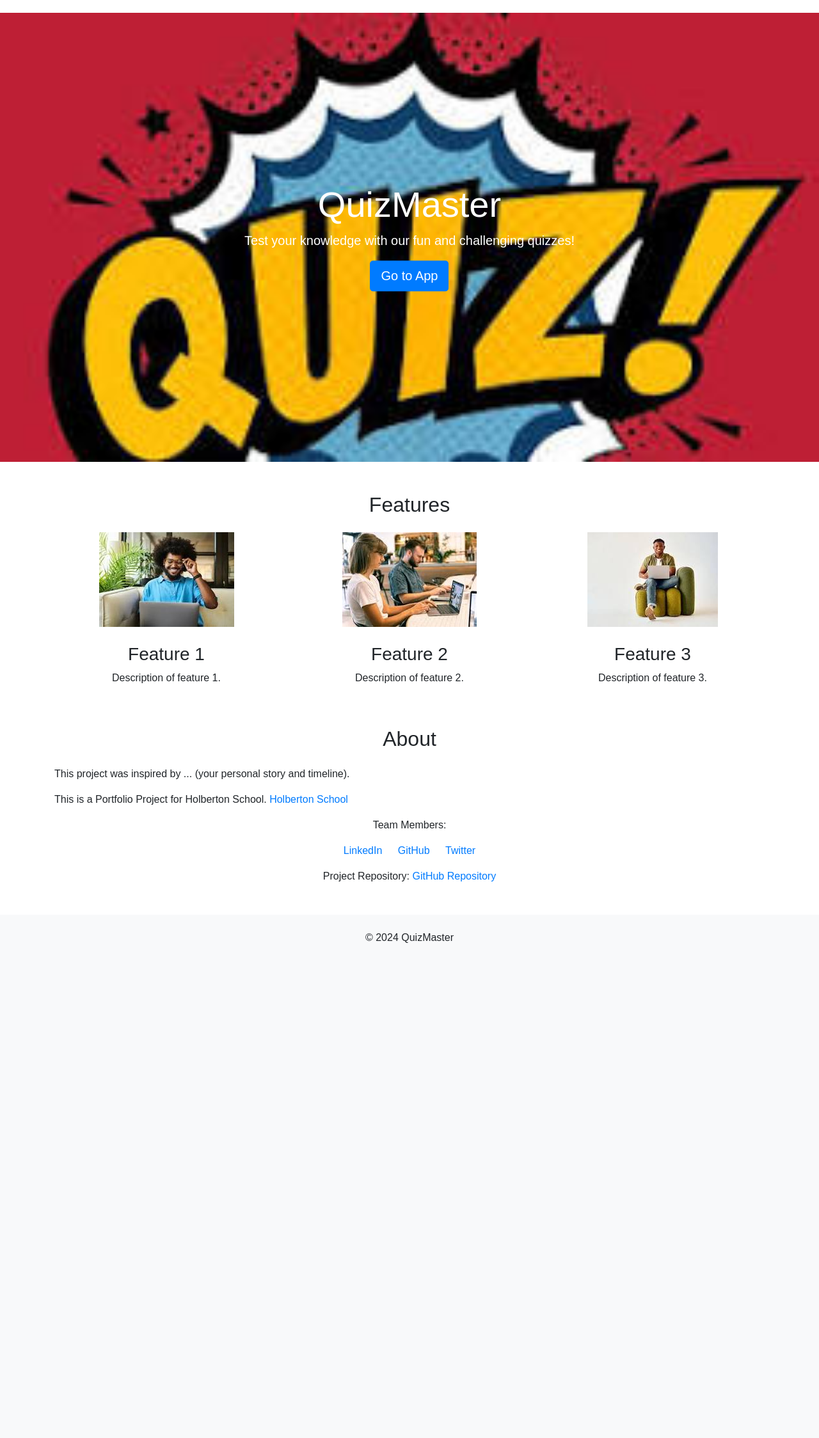
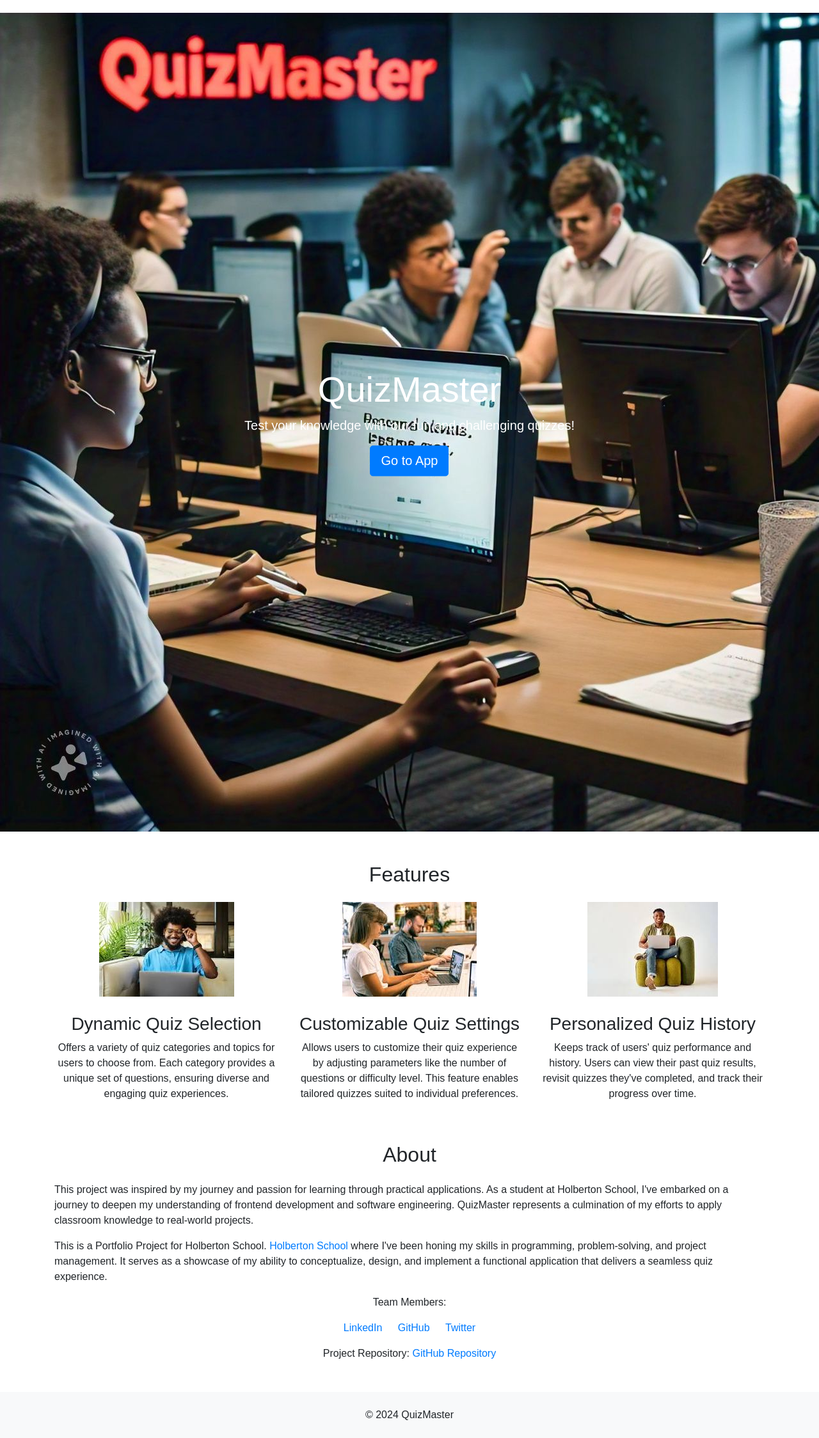
Before and after one commit to Christopherdominic/new_quizapp, a Flask app: page / in a window 1280 px wide. Shown: the part 56-2304 px from the top of the page at 64% size. Before the commit the page ends 1530 px from the top, so only its background shows below. Run offline with Flask 2, Linux system fonts and the light colour scheme; some libraries are stand-ins or nearby versions.

Commit message:
latest update

```diff
--- a/app.py
+++ b/app.py
@@ -1,3 +1,4 @@
+import random
 from flask import Flask, request, jsonify, render_template, redirect, url_for, session, flash
 from flask_sqlalchemy import SQLAlchemy
 from werkzeug.security import generate_password_hash, check_password_hash
@@ -27,6 +28,11 @@
         'exp': datetime.datetime.utcnow() + datetime.timedelta(hours=1)
     }
     return jwt.encode(payload, app.secret_key, algorithm='HS256')
+
+@app.template_filter('randomize')
+def randomize_filter(sequence):
+    random.shuffle(sequence)
+    return sequence
 
 @app.route('/')
 def index():
@@ -120,6 +126,15 @@
     flash('Quiz submitted successfully!')
     return redirect(url_for('quiz'))
 
+@app.route('/result')
+def result():
+    result = session.get('result')
+    if result:
+        return render_template('result.html', result=result)
+    else:
+        flash('No quiz result available. Please take the quiz first.')
+        return redirect(url_for('quiz'))
+
 if __name__ == '__main__':
     # Ensure the database and tables are created
     db.create_all()
--- a/templates/index.html
+++ b/templates/index.html
@@ -3,7 +3,7 @@
 {% block content %}
 <!-- Cover Section -->
 <div class="cover text-center">
-    <img src="{{ url_for('static', filename='images/quizimage.jpg') }}" alt="Cover Image" class="cover-img">
+    <img src="{{ url_for('static', filename='images/quizaster.jpg') }}" alt="Cover Image" class="cover-img">
     <div class="cover-text">
         <h1 class="display-4">QuizMaster</h1>
         <p class="lead">Test your knowledge with our fun and challenging quizzes!</p>
@@ -17,18 +17,18 @@
     <div class="row">
         <div class="col-md-4 text-center">
             <img src="{{ url_for('static', filename='images/afroguy.jpg') }}" alt="Feature 1" class="img-fluid mb-3">
-            <h3>Feature 1</h3>
-            <p>Description of feature 1.</p>
+            <h3>Dynamic Quiz Selection</h3>
+            <p> Offers a variety of quiz categories and topics for users to choose from. Each category provides a unique set of questions, ensuring diverse and engaging quiz experiences.</p>
         </div>
         <div class="col-md-4 text-center">
             <img src="{{ url_for('static', filename='images/manandwoman.jpg') }}" alt="Feature 2" class="img-fluid mb-3">
-            <h3>Feature 2</h3>
-            <p>Description of feature 2.</p>
+            <h3>Customizable Quiz Settings</h3>
+            <p>Allows users to customize their quiz experience by adjusting parameters like the number of questions or difficulty level. This feature enables tailored quizzes suited to individual preferences.</p>
         </div>
         <div class="col-md-4 text-center">
             <img src="{{ url_for('static', filename='images/naijaguy.jpg') }}" alt="Feature 3" class="img-fluid mb-3">
-            <h3>Feature 3</h3>
-            <p>Description of feature 3.</p>
+            <h3>Personalized Quiz History</h3>
+            <p>Keeps track of users' quiz performance and history. Users can view their past quiz results, revisit quizzes they've completed, and track their progress over time.</p>
         </div>
     </div>
 </section>
@@ -36,16 +36,16 @@
 <!-- About Section -->
 <section id="about" class="container my-5">
     <h2 class="text-center mb-4">About</h2>
-    <p>This project was inspired by ... (your personal story and timeline).</p>
-    <p>This is a Portfolio Project for Holberton School. <a href="https://holbertonschool.com">Holberton School</a></p>
+    <p>This project was inspired by my journey and passion for learning through practical applications. As a student at Holberton School, I've embarked on a journey to deepen my understanding of frontend development and software engineering. QuizMaster represents a culmination of my efforts to apply classroom knowledge to real-world projects.</p>
+    <p>This is a Portfolio Project for Holberton School. <a href="https://holbertonschool.com">Holberton School</a> where I've been honing my skills in programming, problem-solving, and project management. It serves as a showcase of my ability to conceptualize, design, and implement a functional application that delivers a seamless quiz experience.</p>
     <div class="text-center">
         <p>Team Members:</p>
         <ul class="list-inline">
-            <li class="list-inline-item"><a href="https://www.linkedin.com/in/yourprofile">LinkedIn</a></li>
-            <li class="list-inline-item"><a href="https://github.com/yourprofile">GitHub</a></li>
-            <li class="list-inline-item"><a href="https://twitter.com/yourprofile">Twitter</a></li>
+            <li class="list-inline-item"><a href="https://www.linkedin.com/in/christopher-dominic-eze">LinkedIn</a></li>
+            <li class="list-inline-item"><a href="https://github.com/Christopherdominic">GitHub</a></li>
+            <li class="list-inline-item"><a href="https://twitter.com/Pistolx4lyf">Twitter</a></li>
         </ul>
-        <p>Project Repository: <a href="https://github.com/yourrepository">GitHub Repository</a></p>
+        <p>Project Repository: <a href="https://github.com/Christopherdominic/new_quizapp.git">GitHub Repository</a></p>
     </div>
 </section>
 {% endblock %}
--- a/templates/login.html
+++ b/templates/login.html
@@ -4,7 +4,7 @@
 <div class="row justify-content-center">
     <div class="col-md-6">
         <div class="card">
-            <div class="card-body">
+            <div class="card-body text-center"> <!-- Center aligning the content -->
                 <h2 class="card-title">Login</h2>
                 <form action="{{ url_for('login') }}" method="post">
                     <div class="form-group">
@@ -20,8 +20,5 @@
             </div>
         </div>
     </div>
-    <div class="col-md-6">
-        <img src="https://via.placeholder.com/400x300" class="img-fluid" alt="...">
-    </div>
 </div>
 {% endblock %}
--- a/templates/register.html
+++ b/templates/register.html
@@ -4,7 +4,7 @@
 <div class="row justify-content-center">
     <div class="col-md-6">
         <div class="card">
-            <div class="card-body">
+            <div class="card-body text-center"> <!-- Center aligning the content -->
                 <h2 class="card-title">Register</h2>
                 <form action="{{ url_for('register') }}" method="post">
                     <div class="form-group">
@@ -15,6 +15,10 @@
                         <label for="password">Password</label>
                         <input type="password" class="form-control" id="password" name="password" required>
                     </div>
+                    <div class="form-group">
+                        <label for="password_confirm">Confirm Password</label>
+                        <input type="password" class="form-control" id="password_confirm" name="password_confirm" required>
+                    </div>
                     <button type="submit" class="btn btn-primary">Register</button>
                 </form>
             </div>
```
Also changed, not shown: templates/result.html (added, +13 -0 lines), instance/yourdbname.db, static/images/quizaster.jpg (added), yourdbname.db (added).
